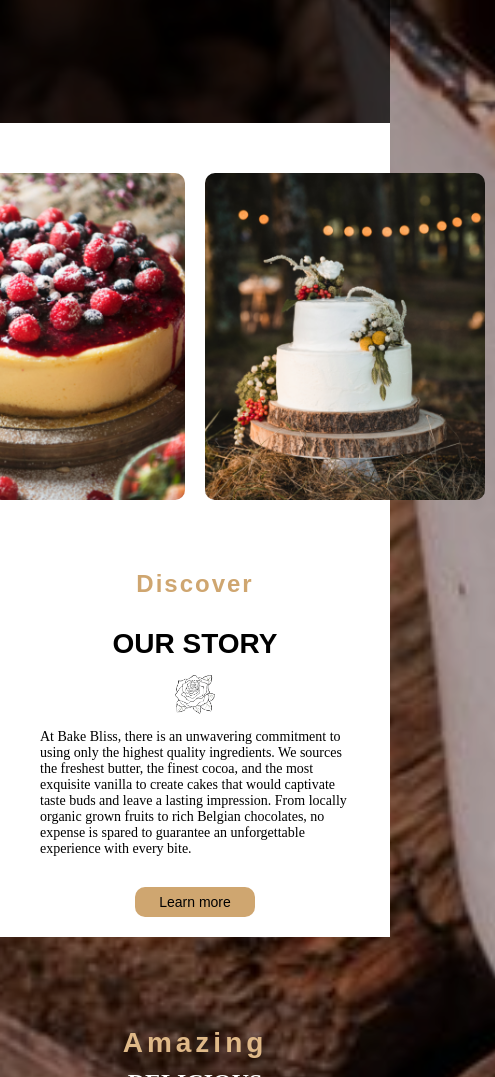
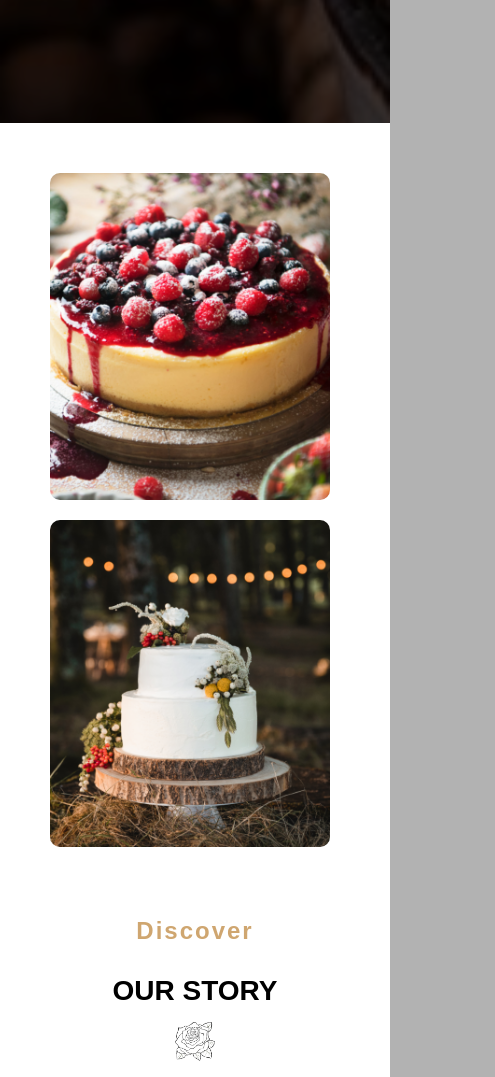
Before and after one commit to dhruv24-art/sample-page, a plain HTML site: page index.html in a window 390 px wide. Shown: the part 995-2072 px from the top of the page, 495 px wide, since content can reach past the window. Drawn offline with Linux system fonts and the light colour scheme.

Commit message:
Update responsive.css

```diff
--- a/responsive.css
+++ b/responsive.css
@@ -287,7 +287,9 @@
     .text h2, .text2 h2 {
         font-size: 28px;
     }
-
+.img1{
+    flex-direction: column;
+}
     .text p, .text2 p {
         font-size: 14px;
     }
```
